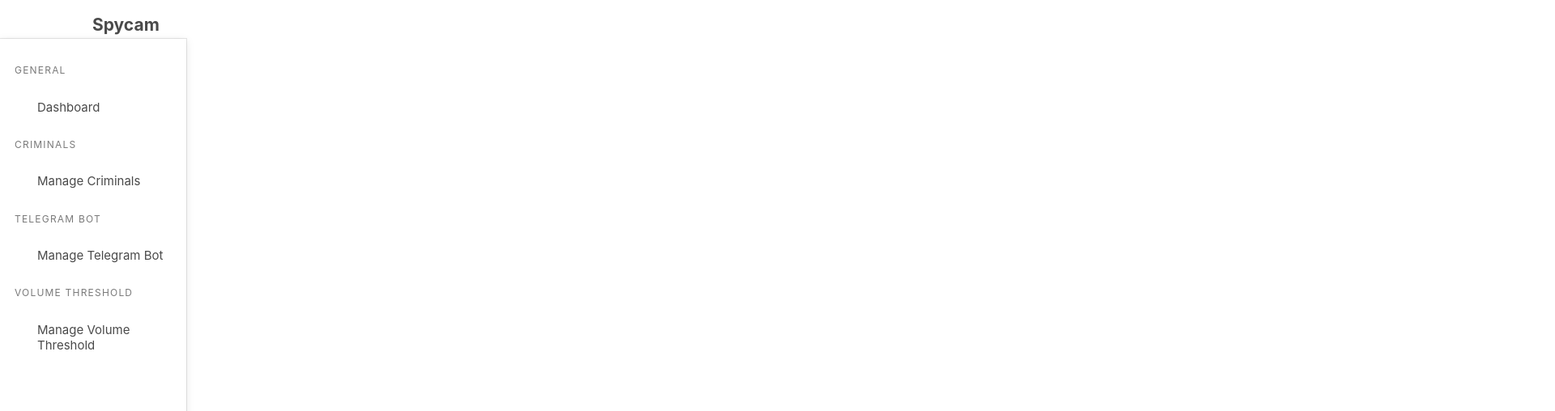
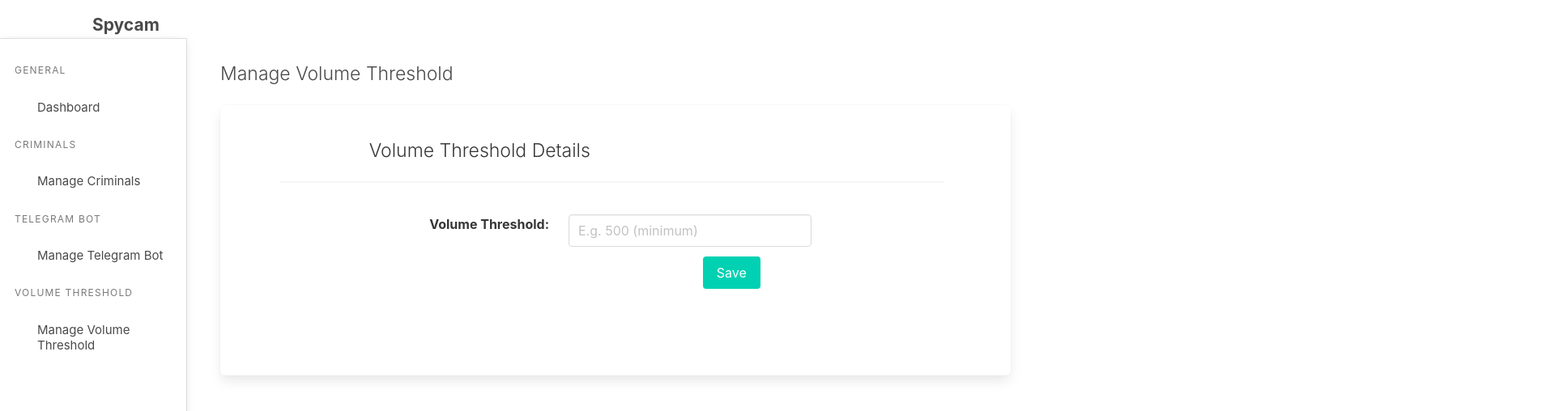
Before and after one commit to maryheng/iot_ca2_adminconsole, a Vue app: page /volumethreshold in a window 1280 px wide. Shown: the top 508 px of the page at 81% size, 1920 px wide, since content can reach past the window. Built offline with nearby package versions, Linux system fonts and the light colour scheme.

Commit message:
Volume Threshold UI is up.

```diff
--- a/src/views/Criminals/AddCriminal.vue
+++ b/src/views/Criminals/AddCriminal.vue
@@ -28,8 +28,7 @@
                   <div id="chooseFileDiv">
                     <p class="control">
                       <div id="imageShowDiv" v-show="this.checked === true" v-bind:style="{ 'backgroundImage': 'url(' + this.image + ')' }"></div>
-                  <input type="file" accept="image/*"
-                  v-validate="'required|mimes:image/*|size:4000'" :class="{'input': true, 'is-danger': errors.has('image') }" @change="onFileChange" class="input" ref="image" name="image" id="image">
+                      <input type="file" accept="image/*" v-validate="'required|mimes:image/*|size:4000'" :class="{'input': true, 'is-danger': errors.has('image') }" @change="onFileChange" class="input" ref="image" name="image" id="image">
                       <span v-show="errors.has('image')" class="help is-danger">{{ errors.first('image') }}</span>
                     </p>
                   </div>
@@ -45,8 +44,7 @@
               <div class="field-body">
                 <div class="field is-grouped">
                   <p class="control">
-                <input class="input" v-validate="'required|max:100'" :class="{'input': true, 'is-danger': errors.has('name') }"
-                name="name" type="text" placeholder="Name" v-model="name">
+                    <input class="input" v-validate="'required|max:100'" :class="{'input': true, 'is-danger': errors.has('name') }" name="name" type="text" placeholder="Name" v-model="name">
                     <span v-show="errors.has('name')" class="help is-danger">{{ errors.first('name') }}</span>
                   </p>
                 </div>
@@ -69,9 +67,7 @@
                 </div>
               </div>
             </div>
-
           </form>
-
         </div>
       </div>
     </div>
@@ -84,6 +80,7 @@ export default {
     return {
       name: '',
       image: '',
+      checked: false,
       isDisabled: false
     }
   },
--- a/src/views/Criminals/Criminals.vue
+++ b/src/views/Criminals/Criminals.vue
@@ -3,7 +3,7 @@
     <p class="subtitle is-4">Manage Criminals</p>
     <div class="box">
       <router-link to="/addcriminal">
-        <button type="submit" class="button is-primary">Add a Criminal</button>
+        <button type="submit" class="button is-info">Add a Criminal</button>
       </router-link>
     </div>
   </div>
--- a/src/views/VolumeThreshold/VolumeThreshold.vue
+++ b/src/views/VolumeThreshold/VolumeThreshold.vue
@@ -0,0 +1,112 @@
+<template>
+  <div id="addcriminalContainer">
+    <p class="subtitle is-4">Manage Volume Threshold</p>
+    <div class="box">
+      <div class="innerContainer">
+        <br>
+        <div class="header">
+          <p class="title is-4">Volume Threshold Details</p>
+        </div>
+        <hr>
+
+        <!-- Form Validation -->
+        <form @submit.prevent="validateBeforeSubmit">
+          <!--Input field for Name-->
+          <div class="field is-horizontal">
+            <div class="field-label is-normal">
+              <label class="label">Volume Threshold:</label>
+            </div>
+            <div class="field-body">
+              <div class="field is-grouped">
+                <p class="control">
+                  <input class="input" v-validate="'required|max:100|numeric'" :class="{'input': true, 'is-danger': errors.has('volume') }" name="volume" type="text" placeholder="E.g. 500 (minimum)" v-model="volume">
+                  <span v-show="errors.has('volume')" class="help is-danger">{{ errors.first('volume') }}</span>
+                </p>
+              </div>
+            </div>
+          </div>
+
+          <!-- Save Button -->
+          <div id="saveCriminalBtn">
+            <div class="field is-horizontal">
+              <div class="field-label">
+              </div>
+              <div class="field-body">
+                <div class="field">
+                  <div class="control">
+                    <button class="button is-primary" :disabled="isDisabled">
+                      Save
+                    </button>
+                  </div>
+                </div>
+              </div>
+            </div>
+          </div>
+        </form>
+      </div>
+    </div>
+  </div>
+</template>
+
+<script>
+export default {
+  data () {
+    return {
+      volume: '',
+      isDisabled: false
+    }
+  },
+  methods: {
+    // Validation on Submit
+    validateBeforeSubmit () {
+
+    }
+  }
+}
+</script>
+
+<style>
+#addcriminalContainer p {
+  font-size: 23px;
+  font-weight: 300;
+}
+
+#addcriminalContainer .box {
+  padding-bottom: 11%;
+}
+
+.innerContainer {
+  margin: 0 auto;
+  position: relative;
+  margin-right: -150%;
+}
+
+hr {
+  width: 35%;
+  margin-left: 2.3%;
+}
+
+.field {
+  margin: 0 auto;
+}
+
+.input {
+  width: 300px;
+}
+
+.header {
+  margin-left: 7%;
+}
+
+#saveCriminalBtn {
+  margin-left: 8.5%;
+}
+
+input {
+  margin-top: 5%;
+}
+
+label {
+  margin-top: 2.4%;
+}
+</style>
```
Lines whose indentation alone changed are shown as unchanged.
